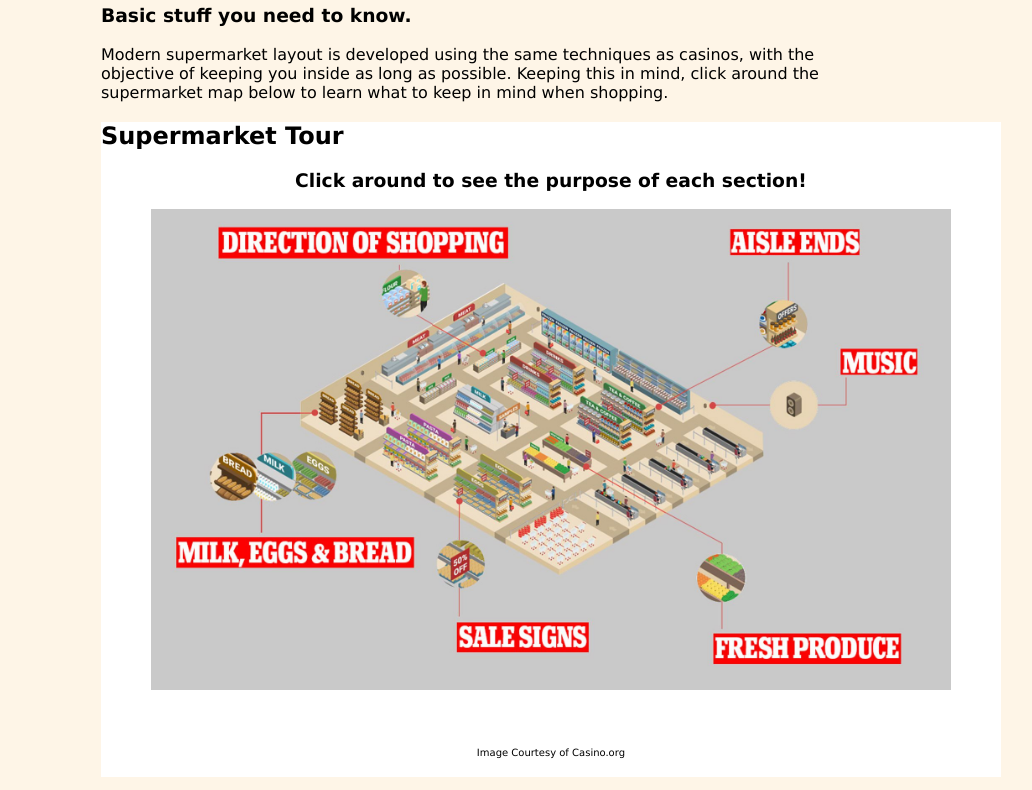
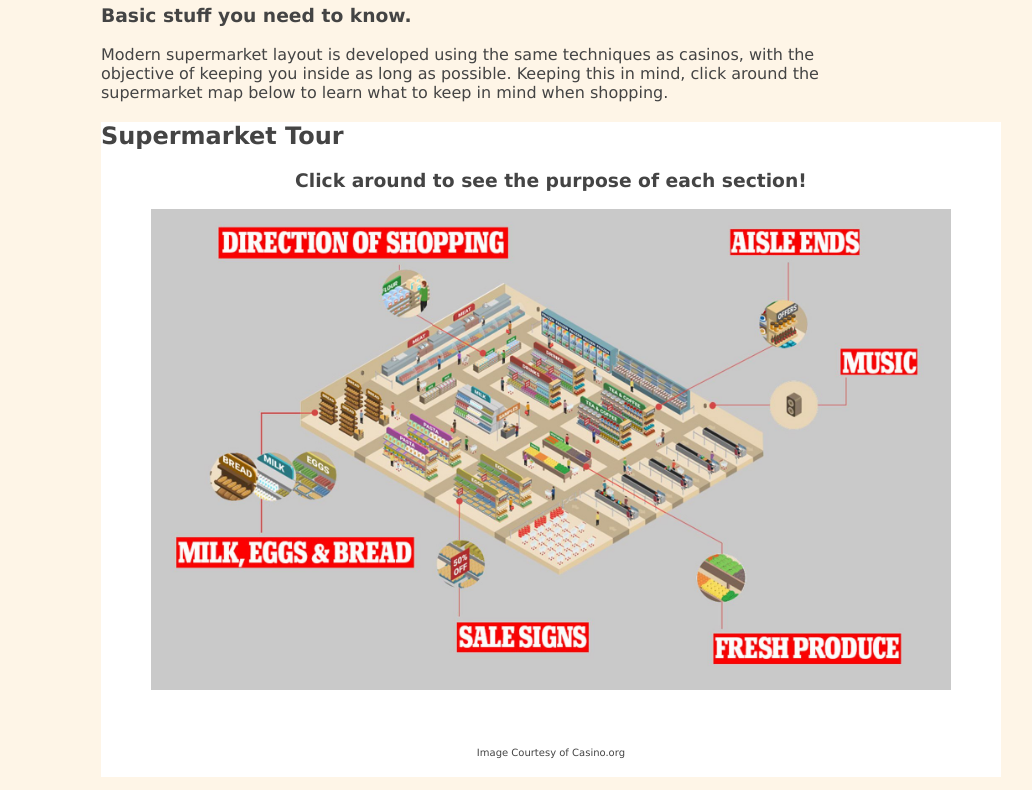
Before and after one commit to 20Codex22/20Codex22.github.io, a plain HTML site: page lab6/index.html in a window 1280 px wide. Shown: the part 228-1018 px from the top of the page, without its empty margins (126-1158 px from the left). Drawn offline with nearby package versions, Linux system fonts and the light colour scheme.

Commit message:
Update lab6.css

```diff
--- a/lab6/css/lab6.css
+++ b/lab6/css/lab6.css
@@ -86,7 +86,7 @@
           }
 
           body {
-            color: black;        /* text color */
+            color: #444;        /* text color */
             font-size: 16px;
             font-family: Verdana, Geneva, sans-serif
       }
```
